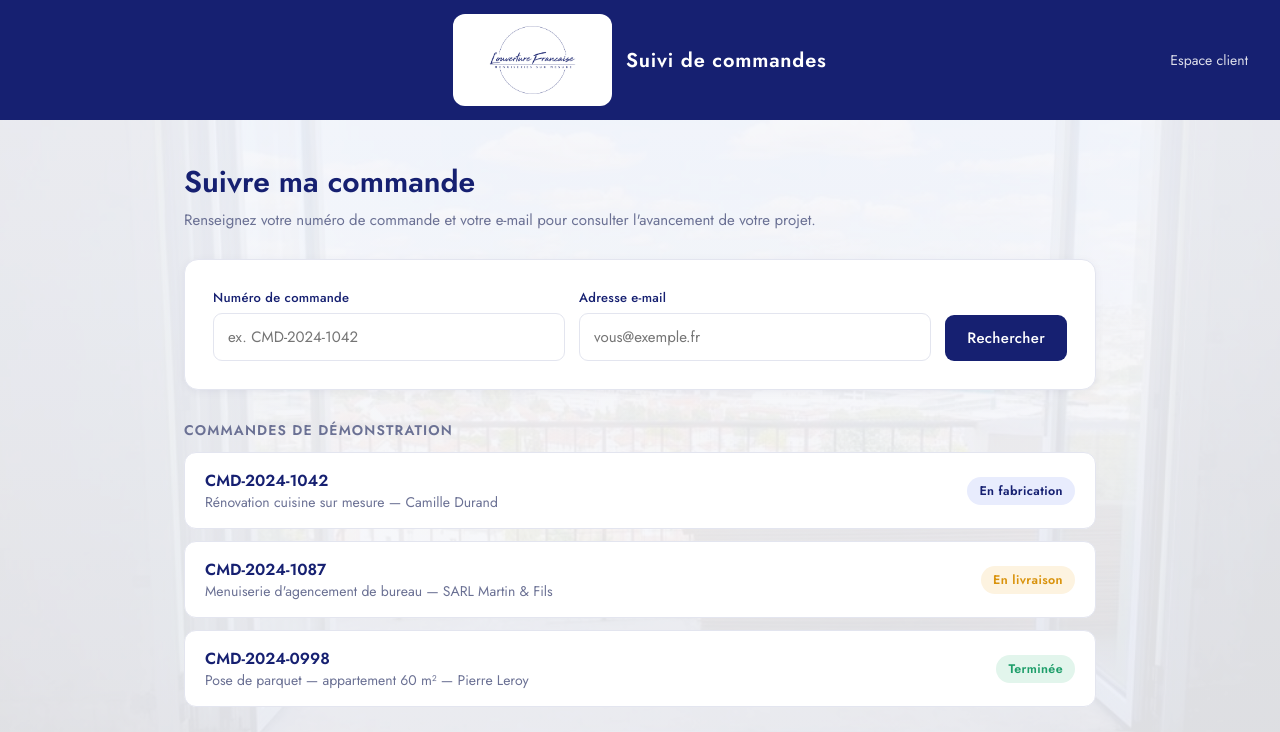
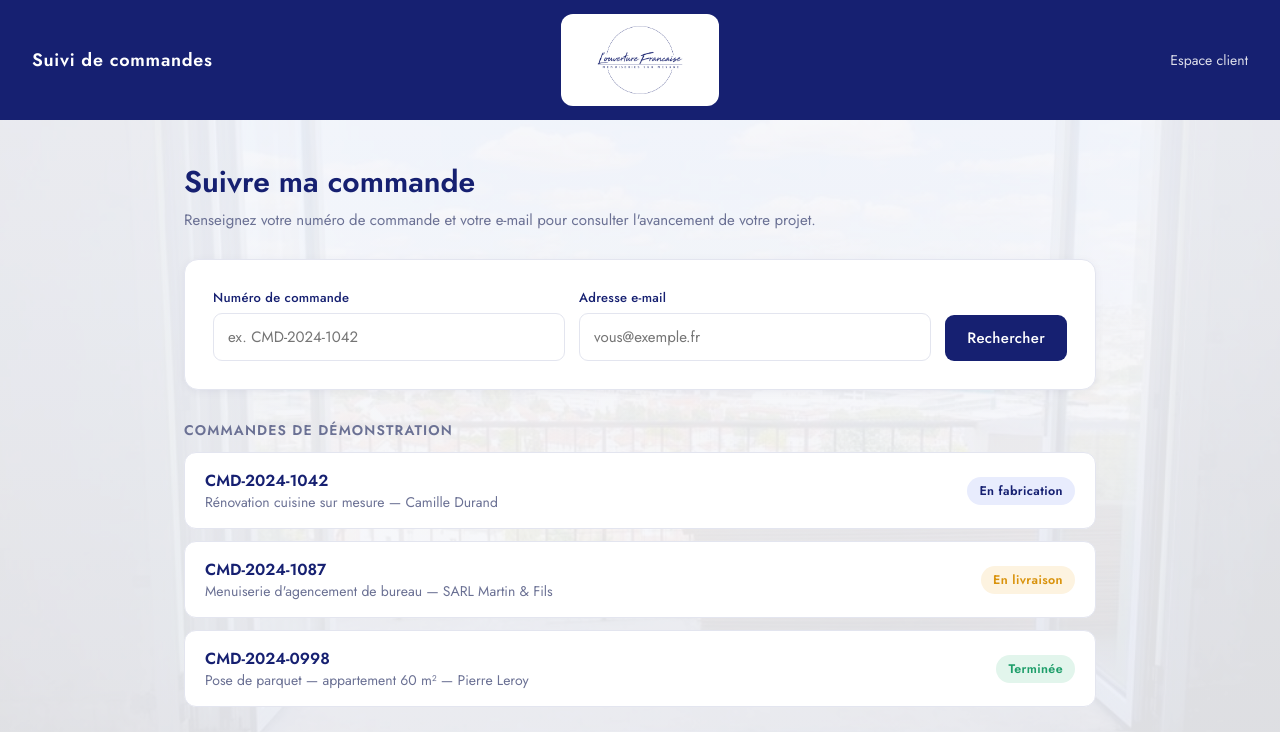
Before and after one commit to stanislas-LOF/prototype-portail, a plain HTML site: page prototype-suivi-commandes/index.html in a window 1280 px wide. Shown: the top 732 px of the page. Drawn offline with Linux system fonts and the light colour scheme.

Commit message:
Libellé 'Suivi de commandes' à gauche du header, logo centré

```diff
--- a/prototype-suivi-commandes/index.html
+++ b/prototype-suivi-commandes/index.html
@@ -36,7 +36,8 @@ header{
   justify-content:center;
   position:relative;
 }
-.brand{display:flex;align-items:center;gap:14px;font-size:20px;font-weight:600;letter-spacing:.04em;}
+.brand{display:flex;align-items:center;gap:14px;}
+.brand .lbl{position:absolute;left:32px;font-size:18px;font-weight:600;letter-spacing:.04em;color:var(--white);}
 .brand img{height:92px;display:block;background:#fff;border-radius:12px;padding:8px 16px;}
 .brand .fallback-mark{
   height:40px;width:40px;border:2px solid var(--white);border-radius:8px;
@@ -155,7 +156,7 @@ button:hover,.btn:hover{background:var(--navy-dark);}
   <div class="brand">
     <img src="logo.png" alt="Logo" onerror="this.style.display='none';this.nextElementSibling.style.display='flex'">
     <span class="fallback-mark" style="display:none">L</span>
-    <span>Suivi de commandes</span>
+    <span class="lbl">Suivi de commandes</span>
   </div>
   <nav>Espace client</nav>
 </header>
```
